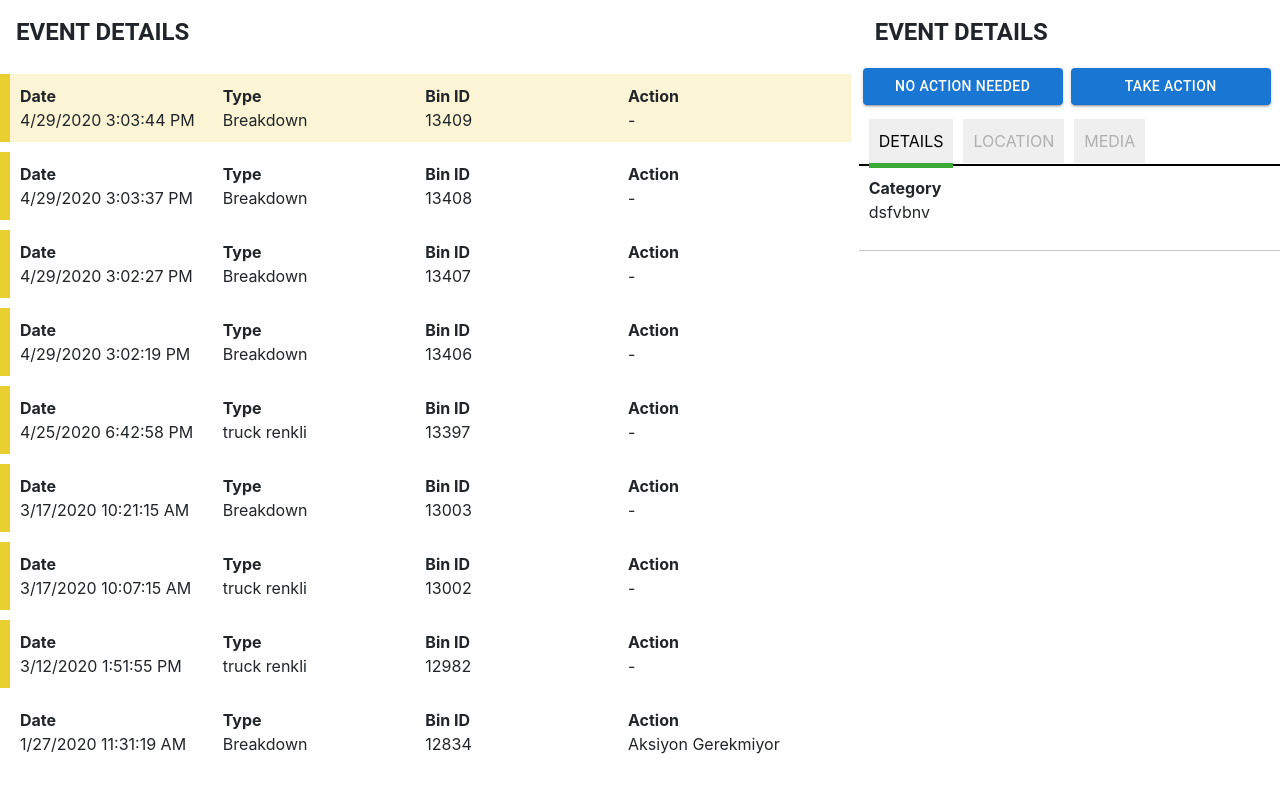
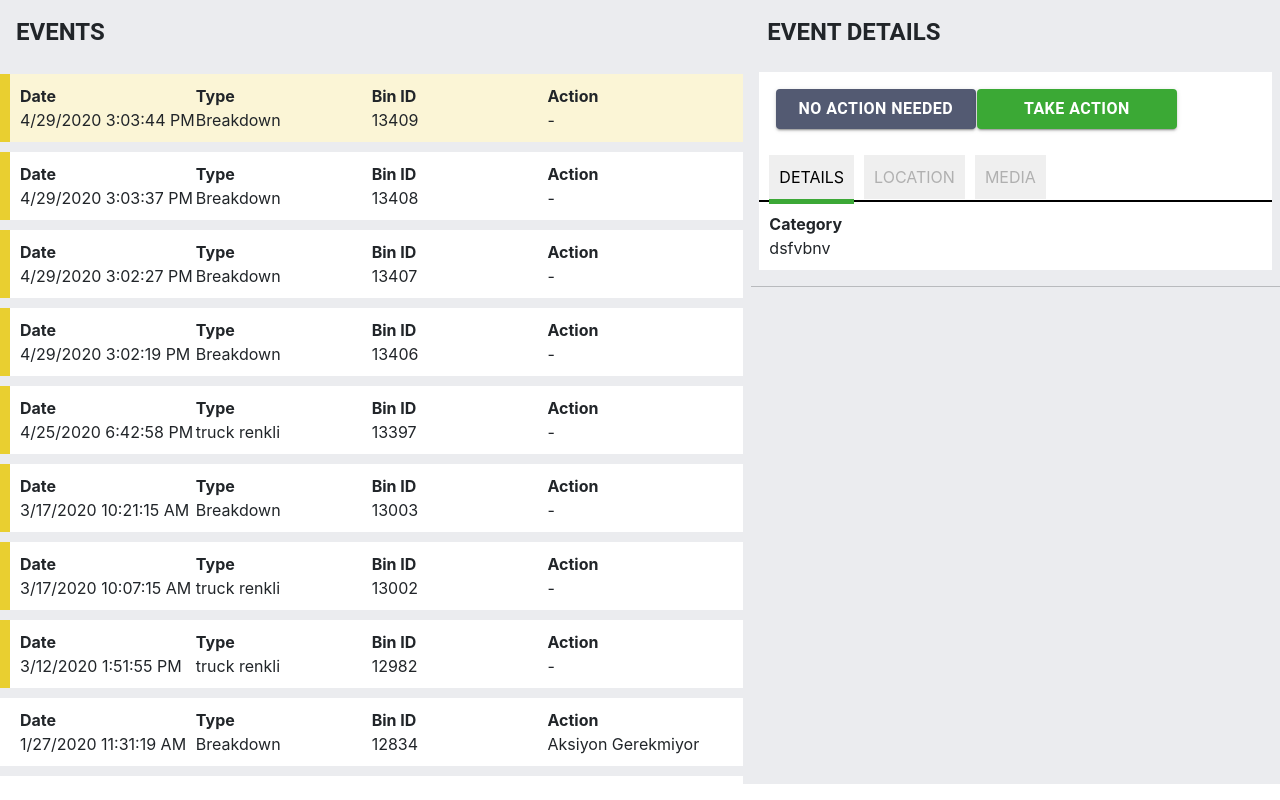
Before and after one commit to bunyaminerdal/interview-question1, a React (Create React App) app: page / in a window 1280 px wide. Built offline with nearby package versions, Linux system fonts and the light colour scheme.

Commit message:
material ui 2

```diff
--- a/src/App.tsx
+++ b/src/App.tsx
@@ -16,12 +16,11 @@ function App() {
 
   return (
     <Box>
-      <Grid container spacing={1} sx={{ flexDirection: { sm: 'column-reverse', md: 'row', xs: 'column-reverse' } }}>
+      <Grid container spacing={1} sx={{ backgroundColor: "#EBECEF", flexDirection: { sm: 'column-reverse', md: 'row', xs: 'column-reverse' } }}>
         <EventList />
         <EventDetail />
       </Grid>
     </Box>
-
   );
 }
 
--- a/src/components/EventDetail.tsx
+++ b/src/components/EventDetail.tsx
@@ -5,6 +5,7 @@ import ReactAudioPlayer from 'react-audio-player'
 import { ReactComponent as Fullscreen } from '../icons/Fullscreen.svg'
 import { ReactComponent as FullscreenExit } from '../icons/Fullscreen-exit.svg'
 import { Box, Button, Grid, Stack, Typography } from '@mui/material'
+import { GrayButton, GreenButton } from './styled/StyledButton'
 
 const selectionEnum = {
     details: 'details',
@@ -19,13 +20,12 @@ const EventDetail = () => {
         setSelection(selectionEnum.details)
     }, [selectedData])
     return (
-        <Grid item md={6} sm={12} xs={12} lg={4}>
+        <Grid item md={6} sm={12} xs={12} lg={5} xl={4}>
             <Typography variant="h5" fontWeight="700" p={2}>EVENT DETAILS</Typography>
-            <Box>
-                <Stack direction="row">
-                    <Button variant='contained' sx={{ margin: 0.5, minWidth: 200 }}> NO ACTION NEEDED</Button>
-                    <Button variant='contained' sx={{ margin: 0.5, minWidth: 200 }}> TAKE ACTION</Button>
-
+            <Box sx={{ backgroundColor: "#ffffff", margin: 1 }}>
+                <Stack direction="row" sx={{ padding: 2 }}>
+                    <GrayButton variant='contained' sx={{ fontSize: { xs: 14, sm: 16, md: 14, lg: 16 } }} > NO ACTION NEEDED</GrayButton>
+                    <GreenButton variant='contained' sx={{ fontSize: { xs: 14, sm: 16, md: 14, lg: 16 } }} > TAKE ACTION</GreenButton>
                 </Stack>
                 <div className='event-detail-operations-button-container'>
                     <button className={selection === selectionEnum.details ? 'active' : ''} onClick={() => setSelection(selectionEnum.details)}>DETAILS</button>
--- a/src/components/EventList.tsx
+++ b/src/components/EventList.tsx
@@ -13,8 +13,8 @@ const EventList = () => {
         return converteddate.toLocaleDateString() + " " + converteddate.toLocaleTimeString();
     }
     return (
-        <Grid item md={6} sm={12} xs={12} lg={8}>
-            <Typography variant="h5" fontWeight="700" p={2}>EVENT DETAILS</Typography>
+        <Grid item md={6} sm={12} xs={12} lg={7} xl={8}>
+            <Typography variant="h5" fontWeight="700" p={2}>EVENTS</Typography>
             <div className="event-list-container">
                 {datas.map(data => {
                     return <div className={selectedData.id === data.id ? 'event-container event-container-selected row' : 'event-container row'} onClick={() => eventSelectHandler(data.id)} key={data.id}>
--- /dev/null
+++ b/src/components/styled/StyledButton.tsx
@@ -0,0 +1,20 @@
+import styled from "@emotion/styled";
+import { Button, darken } from "@mui/material";
+
+
+export const GreenButton = styled(Button)({
+    backgroundColor: '#3BA935',
+    fontSize: 16,
+    fontWeight: 600,
+    margin: 0.5,
+    minWidth: 200,
+    "&:hover": { backgroundColor: darken('#3BA935', 0.2) }
+});
+export const GrayButton = styled(Button)({
+    backgroundColor: '#535A72',
+    fontSize: 16,
+    fontWeight: 600,
+    margin: 0.5,
+    minWidth: 200,
+    "&:hover": { backgroundColor: darken('#535A72', 0.2) }
+});
```
